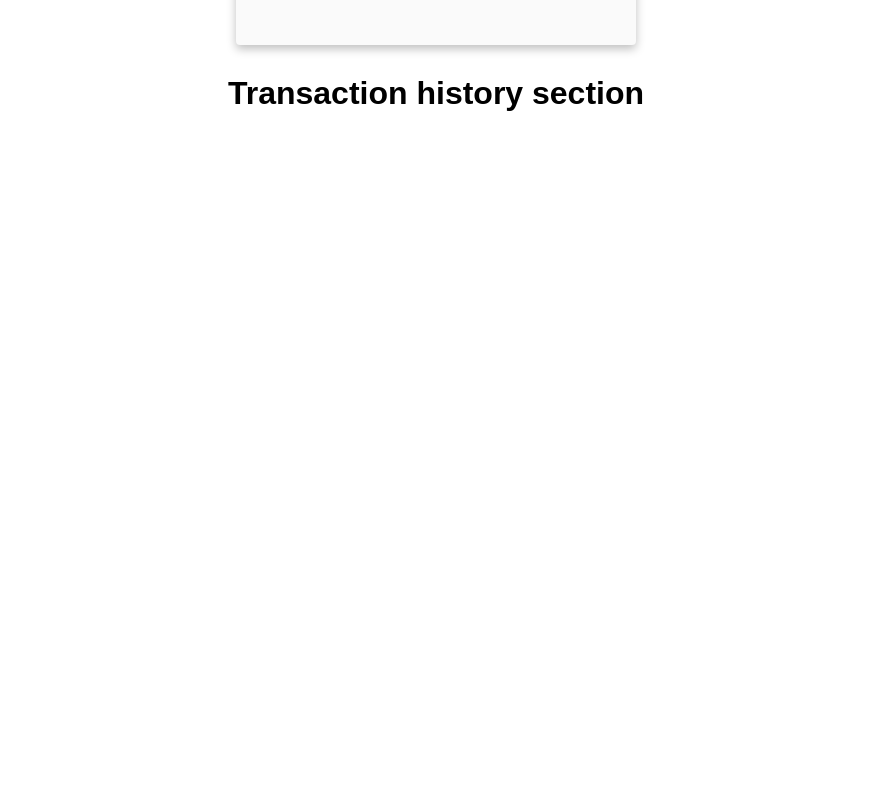
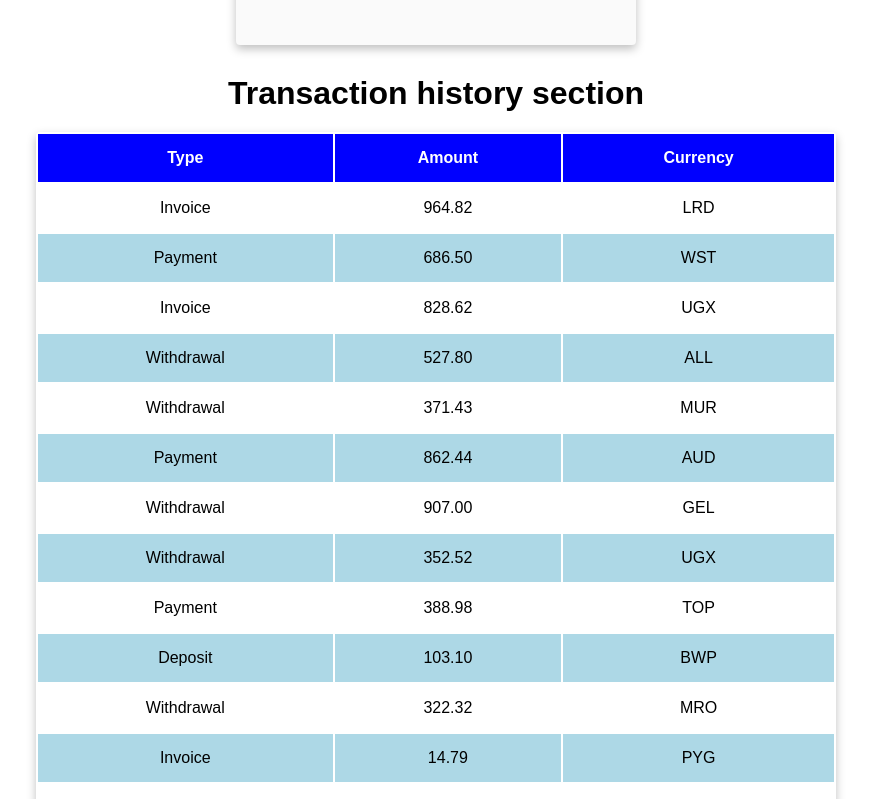
Before and after one commit to OksanaZel/goit-react-hw-01-components, a React (Create React App) app: page / in a window 1280 px wide. Shown: the part 1420-2219 px from the top of the page, without its empty margins (204-1075 px from the left). Before the commit the page ends 1582 px from the top, so only its background shows below. Built offline with nearby package versions, Linux system fonts and the light colour scheme.

Commit message:
Transaction history section

```diff
--- a/src/components/App/App.jsx
+++ b/src/components/App/App.jsx
@@ -4,6 +4,7 @@ import Section from "../Section/Section";
 import Wrapper from "../Wrapper/Wrapper";
 import FriendList from "../FriendsList/FriendList";
 import Statistics from "../Statistics/Statistics";
+import TableTransactions from "../TableTransactions/TableTransactions";
 
 function App() {
   return (
@@ -21,7 +22,9 @@ function App() {
         <FriendList></FriendList>
       </Wrapper>
       <Section text="Transaction history section" />
-      <Wrapper></Wrapper>
+      <Wrapper>
+        <TableTransactions></TableTransactions>
+      </Wrapper>
     </>
   );
 }
--- a/src/components/StatisticsTable/StatisticsTable.jsx
+++ b/src/components/StatisticsTable/StatisticsTable.jsx
@@ -6,8 +6,6 @@ import {
   StatsQuantity,
 } from "../StatsList/StatsList.styles";
 import statsData from "../../data/statistical-data.json";
-
-console.log(statsData);
 
 function StatisticsTable() {
   return (
--- a/src/components/TableTransactions/TableTransactions.jsx
+++ b/src/components/TableTransactions/TableTransactions.jsx
@@ -1,7 +1,35 @@
 import React from "react";
+import {
+  TransactionHistory,
+  TableHead,
+  TableRow,
+  TableCell,
+  TableBody,
+  TableData,
+} from "./TableTransactions.styles";
+import transactions from "../../data/transactions.json";
 
 function TableTransactions() {
-  return <div></div>;
+  return (
+    <TransactionHistory>
+      <TableHead>
+        <TableRow>
+          <TableCell>{"Type"}</TableCell>
+          <TableCell>{"Amount"}</TableCell>
+          <TableCell>{"Currency"}</TableCell>
+        </TableRow>
+      </TableHead>
+      <TableBody>
+        {transactions.map(({ id, type, amount, currency }) => (
+          <TableRow key={id}>
+            <TableData>{type}</TableData>
+            <TableData>{amount}</TableData>
+            <TableData>{currency}</TableData>
+          </TableRow>
+        ))}
+      </TableBody>
+    </TransactionHistory>
+  );
 }
 
 export default TableTransactions;
--- a/src/components/TableTransactions/TableTransactions.styles.jsx
+++ b/src/components/TableTransactions/TableTransactions.styles.jsx
@@ -0,0 +1,31 @@
+import styled from "@emotion/styled";
+
+export const TransactionHistory = styled.table`
+  width: 800px;
+  border-radius: 4px;
+  box-shadow: 0px 4px 10px rgba(0, 0, 0, 0.25);
+`;
+
+export const TableHead = styled.thead`
+  background-color: blue;
+  color: #fff;
+`;
+
+export const TableRow = styled.tr`
+  &:nth-child(even) {
+    background-color: lightblue;
+  }
+`;
+
+export const TableCell = styled.th`
+  padding-top: 15px;
+  padding-bottom: 15px;
+`;
+
+export const TableBody = styled.tbody``;
+
+export const TableData = styled.td`
+  text-transform: capitalize;
+  padding-top: 15px;
+  padding-bottom: 15px;
+`;
```
